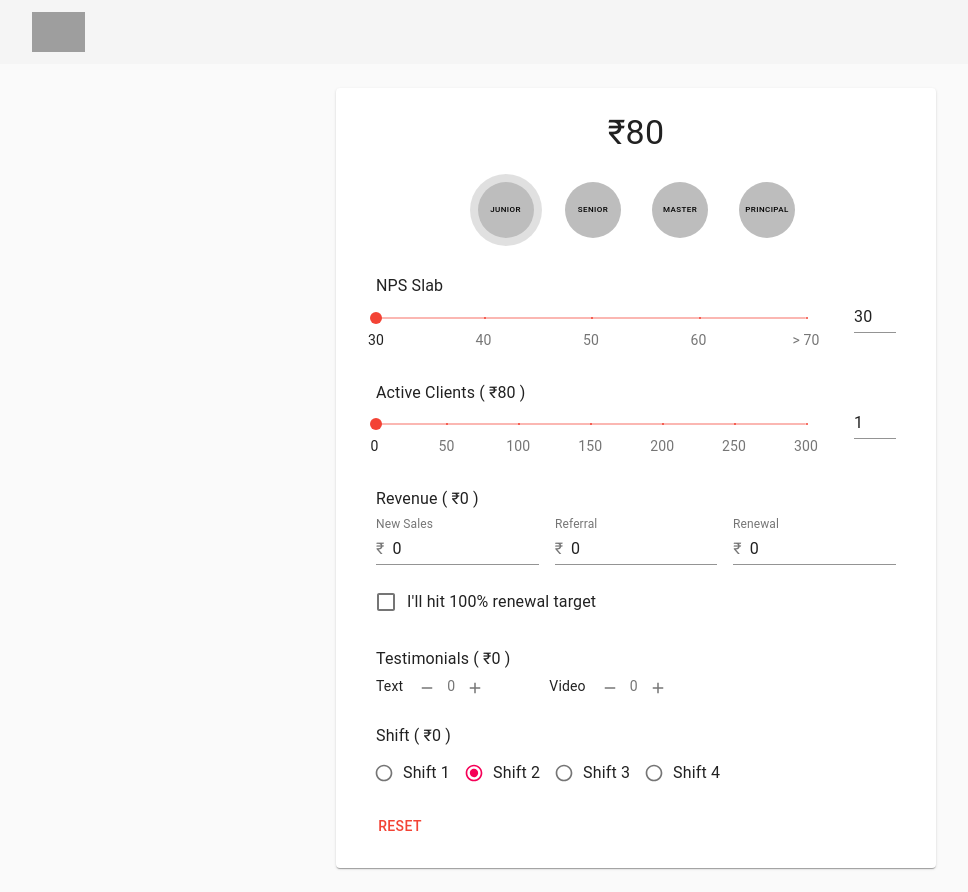
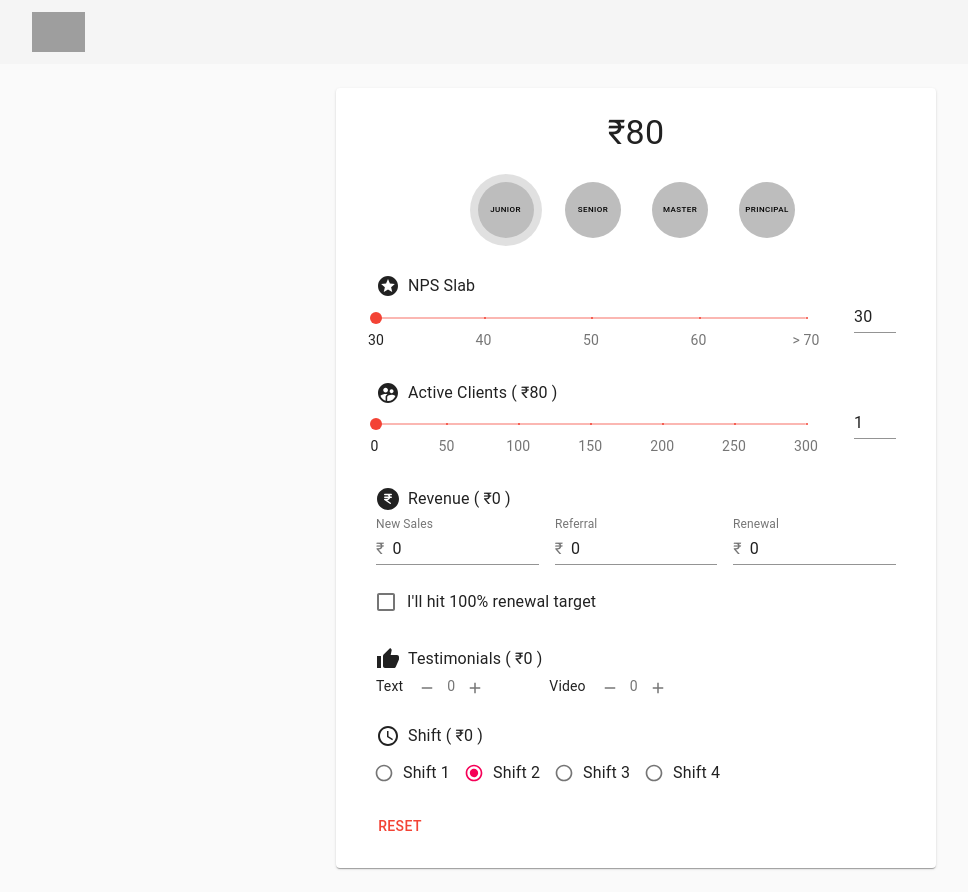
Before and after one commit to pekka-dev/incentive-calc, a React (Create React App) app: page / in a window 1280 px wide. Shown: the whole page, without its empty margins (4-972 px from the left). Built offline with nearby package versions, Linux system fonts and the light colour scheme; grey boxes are pictures that could not be loaded.

Commit message:
Review unit

```diff
--- a/src/components/App.jsx
+++ b/src/components/App.jsx
@@ -5,8 +5,8 @@ const theme = createMuiTheme({
     palette: {
         primary: {
             main: "#f34335"
-        }
-    }
+        },
+    },
 })
 
 function App() {
--- a/src/components/Home.jsx
+++ b/src/components/Home.jsx
@@ -7,13 +7,9 @@ import {
     Grid,
     Avatar,
     IconButton,
-    Dialog,
-    DialogTitle,
-    DialogContent,
     RadioGroup,
     FormControlLabel,
     Radio,
-    DialogActions,
     Slider,
     Input,
     TextField,
@@ -25,8 +21,13 @@ import {
 } from "@material-ui/core";
 import {ToggleButtonGroup, ToggleButton} from '@material-ui/lab'
 import {cloneElement, useState} from "react";
+import ThumbUpIcon from '@material-ui/icons/ThumbUp';
 import AddIcon from '@material-ui/icons/Add';
 import RemoveIcon from '@material-ui/icons/Remove';
+import StarsIcon from '@material-ui/icons/Stars';
+import ScheduleIcon from '@material-ui/icons/Schedule';
+import SupervisedUserCircleIcon from '@material-ui/icons/SupervisedUserCircle';
+import RupeeIcon from "./RupeeIcon";
 import {shift as shiftData, perActiveClientsPayout} from "../constants/Data";
 
 const useStyles = makeStyles((theme) => ({
@@ -64,6 +65,9 @@ const useStyles = makeStyles((theme) => ({
     },
     textValue: {
         padding: theme.spacing(0, 1)
+    },
+    iconFrontOfText: {
+        marginRight: theme.spacing(1)
     }
 }))
 
@@ -308,9 +312,12 @@ export default function Home(props) {
                         </StyledToggleButtonGroup>
                     </Grid>
                     <Grid id="nps-slab-grid" item container>
+                        <Grid item xs={12} container>
+                            <StarsIcon className={classes.iconFrontOfText}/>
                             <Typography id="nps-slab" gutterBottom>
                                 NPS Slab
                             </Typography>
+                        </Grid>
                         <Grid item xs={12} container>
                             <Grid item xs>
                                 <Slider
@@ -344,9 +351,12 @@ export default function Home(props) {
                         </Grid>
                     </Grid>
                     <Grid id="active-clients-grid" item container>
-                        <Typography id="active-clients" align="justify" gutterBottom>
+                        <Grid item xs={12} container>
+                            <SupervisedUserCircleIcon className={classes.iconFrontOfText}/>
+                            <Typography id="active-clients" gutterBottom>
                                 {`Active Clients ( ₹${clientIncentive(activeClients)} )`}
                             </Typography>
+                        </Grid>
                         <Grid item xs={12} container>
                             <Grid item xs>
                                 <Slider
@@ -380,7 +390,8 @@ export default function Home(props) {
                         </Grid>
                     </Grid>
                     <Grid id="revenue-grid" item container>
-                        <Grid item xs={12} container justify="space-between">
+                        <Grid item xs={12} container>
+                            <RupeeIcon className={classes.iconFrontOfText}/>
                             <Typography id="revenue-label" gutterBottom>
                                 {`Revenue ( ₹${Math.floor(revenueIncentive())} )`}
                             </Typography>
@@ -441,7 +452,8 @@ export default function Home(props) {
                         </Grid>
                     </Grid>
                     <Grid id="testimonials-grid" item container>
-                        <Grid item xs={12}>
+                        <Grid item xs={12} container>
+                            <ThumbUpIcon className={classes.iconFrontOfText}/>
                             <Typography id="testimonials-label" gutterBottom>
                                 {`Testimonials ( ₹${testimonialsIncentive()} )`}
                             </Typography>
@@ -466,7 +478,7 @@ export default function Home(props) {
                                 <AddIcon fontSize="inherit"/>
                             </IconButton>
                         </Grid>
-                        <Grid item xs={0} sm={1}/>
+                        <Grid item xs={false} sm={1}/>
                         <Grid item xs={12} sm={3} container alignContent="center">
                             <Typography variant="body2" className={classes.testimonialSelectors}>
                                 Video
@@ -488,10 +500,13 @@ export default function Home(props) {
                             </IconButton>
                         </Grid>
                     </Grid>
-                    <Grid id="shift-grid" item xs={12}>
+                    <Grid id="shift-grid" item xs={12} container>
+                        <Grid item xs={12} container>
+                            <ScheduleIcon className={classes.iconFrontOfText}/>
                             <Typography id="shift-label" gutterBottom>
                                 {`Shift ( ₹${shiftData[shift].payout[coach]} )`}
                             </Typography>
+                        </Grid>
                         <RadioGroup aria-label="shift" name="shift" row value={shift} onChange={handleShiftChange}>
                             <FormControlLabel value="shift1" control={<Radio size="small"/>}
                                               label="Shift 1"/>
--- /dev/null
+++ b/src/components/RupeeIcon.jsx
@@ -0,0 +1,14 @@
+import {SvgIcon} from "@material-ui/core";
+
+export default function RupeeIcon(props) {
+    return <SvgIcon
+        id="solid"
+        enableBackground="new 0 0 24 24"
+        height="512"
+        viewBox="0 0 24 24"
+        width="512"
+        {...props}>
+        <path
+            d="m12 1c-6.065 0-11 4.935-11 11s4.935 11 11 11 11-4.935 11-11-4.935-11-11-11zm3.25 8.5c.414 0 .75.336.75.75s-.336.75-.75.75h-1.172c-.407 1.248-1.538 2.173-2.903 2.246l3.498 2.385c.342.233.43.7.197 1.042-.145.212-.381.327-.621.327-.146 0-.292-.042-.422-.13l-5.5-3.75c-.271-.186-.391-.526-.294-.841s.388-.529.717-.529h2.25c.593 0 1.116-.298 1.432-.75h-3.682c-.414 0-.75-.336-.75-.75s.336-.75.75-.75h3.918c-.216-.72-.878-1.25-1.668-1.25h-2.25c-.414 0-.75-.336-.75-.75s.336-.75.75-.75h2.25 4.25c.414 0 .75.336.75.75s-.336.75-.75.75h-1.52c.239.372.398.796.469 1.25z"/>
+    </SvgIcon>
+}
```
Lines whose indentation alone changed are shown as unchanged.
